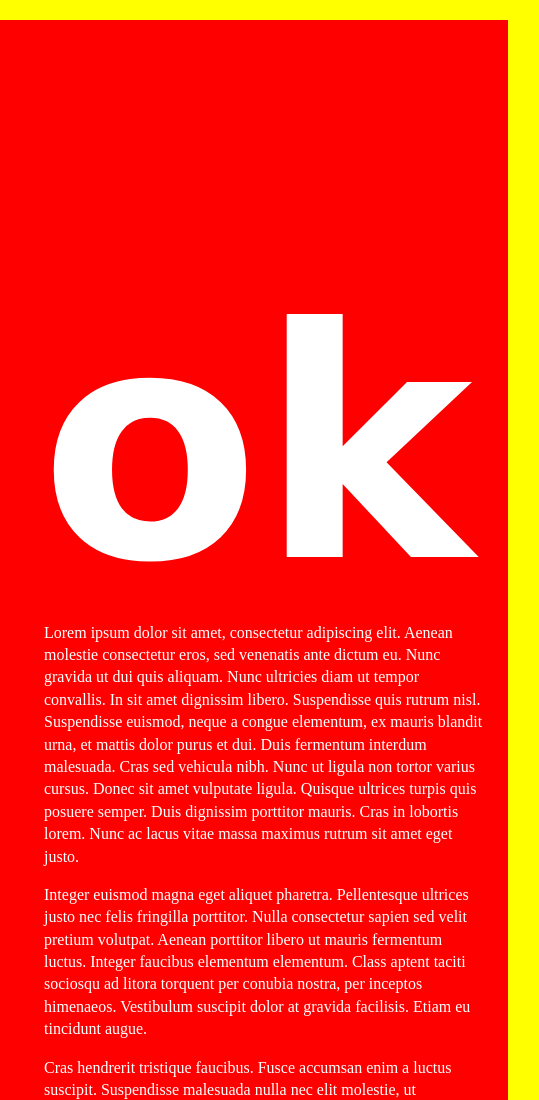
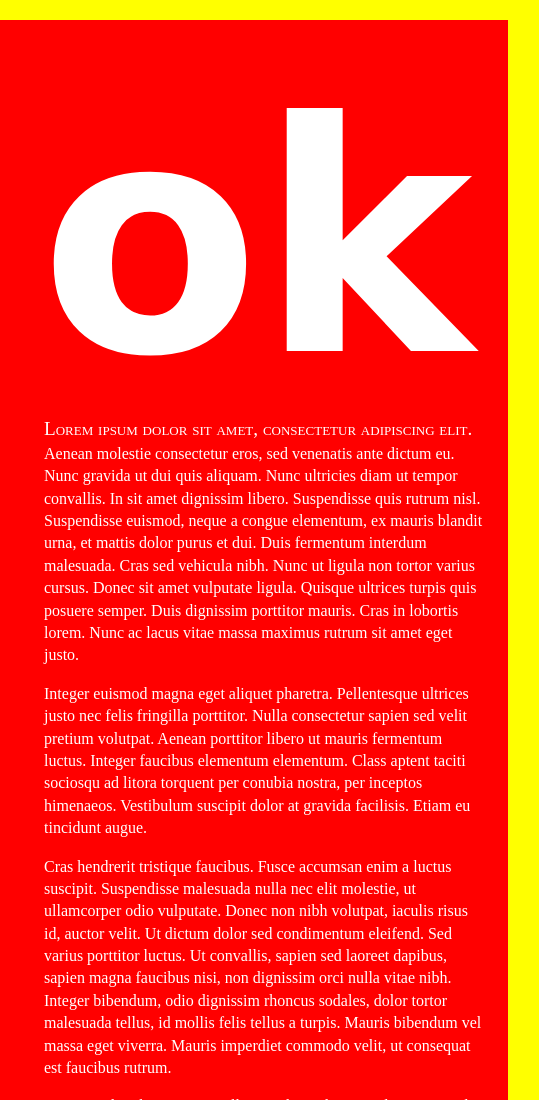
Before and after one commit to coreypkolb/hot-damn, a website: page index.html in a window 1280 px wide. Shown: the top 1100 px of the page, 632-1171 px from the left. Drawn offline with nearby package versions, Linux system fonts and the light colour scheme; a web font is replaced by a local one.

Commit message:
adding intro styles
moved “ok” up and changed the styles to the introduction

```diff
--- a/index.html
+++ b/index.html
@@ -31,7 +31,7 @@
                 </div><div class="grid__item  lap--one-half  desk--one-half">
                     <h2>ok</h2>
 
-                    <p>
+                    <p class="intro">
                     Lorem ipsum dolor sit amet, consectetur adipiscing elit. Aenean molestie consectetur eros, sed venenatis ante dictum eu. Nunc gravida ut dui quis aliquam. Nunc ultricies diam ut tempor convallis. In sit amet dignissim libero. Suspendisse quis rutrum nisl. Suspendisse euismod, neque a congue elementum, ex mauris blandit urna, et mattis dolor purus et dui. Duis fermentum interdum malesuada. Cras sed vehicula nibh. Nunc ut ligula non tortor varius cursus. Donec sit amet vulputate ligula. Quisque ultrices turpis quis posuere semper. Duis dignissim porttitor mauris. Cras in lobortis lorem. Nunc ac lacus vitae massa maximus rutrum sit amet eget justo.
                     </p>
                     <p>
--- a/scss/master.scss
+++ b/scss/master.scss
@@ -26,13 +26,20 @@ h2{
 	color: white;
 	margin-bottom: 0;
 	line-height: 1em;
-
+	margin-top: 60px;
 	padding-left: 20px;
 }
 p{
 	font-family: 'Rasa', serif;
 	color:white;
 	padding: 0 24px;
+	&.intro{
+		&::first-line {
+			font-variant: small-caps;
+			font-size: 1.2em;
+
+		}
+	}
 }
 .left-column{
 	background: url('https://media.giphy.com/media/twAziIN9k5Ipa/giphy.gif');
```
Also changed, not shown: css/master.css.
